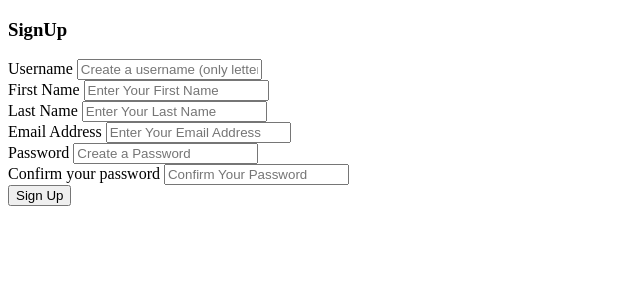
After one commit to Shawner1/WowProject, a Django app: page /signup in a window 1280 px wide. The commit adds this page. Shown: the top 300 px of the page, without its empty margins (0-640 px from the left). Run offline with Django 4.2, Linux system fonts and the light colour scheme.

Commit message:
added signin, signup, signout

```diff
--- /dev/null
+++ b/wow_bizwiz/bizwiz/Templates/signup.html
@@ -0,0 +1,38 @@
+<!DOCTYPE html>
+<html lang="en">
+    <head>
+        <meta charset="UTF-8">
+        <meta http-equiv="X-UA-Compatible" content="IE=edge">
+        <title></title>
+        <meta name="description" content="">
+        <meta name="viewport" content="width=device-width, initial-scale=1.0">
+
+    </head>
+    <body>
+        <h3>SignUp</h3>
+
+        <form action="/signup" method="post">
+        {% csrf_token %}
+            <label for="">Username</label>
+            <input type="text" id="username" name="username" placeholder="Create a username (only letters and numbers)" Required>
+            <br>
+            <label for="">First Name</label>
+            <input type="text" id="fname" name="fname" placeholder="Enter Your First Name" Required>
+            <br>
+            <label for="">Last Name</label>
+            <input type="text" id="lname" name="lname" placeholder="Enter Your Last Name" Required>
+            <br>
+            <label for="">Email Address</label>
+            <input type="email" id="email" name="email" placeholder="Enter Your Email Address" Required>
+            <br>
+            <label for="">Password</label>
+            <input type="password" id="pass1" name="pass1" placeholder="Create a Password" Required>
+            <br>
+            <label for="">Confirm your password</label>
+            <input type="password" id="pass2" name="pass2" placeholder="Confirm Your Password" Required>
+            <br>
+            <button type="submit">Sign Up</button>
+
+        </form>
+    </body>
+</html>
--- a/wow_bizwiz/bizwiz/urls.py
+++ b/wow_bizwiz/bizwiz/urls.py
@@ -1,7 +1,14 @@
 from django.urls import path
 from bizwiz.views import *
+from django.contrib import admin
+from django.urls import path, include
+from . import views
 
 urlpatterns = [
+ path('', views.homee, name="homee"),
+ path('signup', views.signup, name="signup"),
+ path('signin', views.signin, name="signin"),
+ path('signout', views.signout, name="signout"),
  path('', HomeView.as_view(), name='home'),
  path('industry/<int:industry_id>/', IndustryView.as_view(), name='industry'),
  path('question/<int:industry_id>/<int:question_id>/', Specific_QuestionView.as_view(), name= 'specific_question'),
--- a/wow_bizwiz/bizwiz/views.py
+++ b/wow_bizwiz/bizwiz/views.py
@@ -2,6 +2,11 @@ from django.shortcuts import render, redirect
 from django.views import View
 from bizwiz.models import *
 from bizwiz.forms import *
+from django.shortcuts import redirect, render
+from django.http import HttpResponse
+from django.contrib.auth.models import User
+from django.contrib import messages
+from django.contrib.auth import authenticate, login, logout
 
 # Create your views here.
 
@@ -87,3 +92,58 @@ class Updating_PageView(View):
             answer.delete()
         # "redirect" to the specific question page
         return redirect('specific_question',industry_id=industry_id,question_id=question_id)
+
+
+#views fot logging in
+def homee(request):
+    return render(request, "index.html")
+
+def signup(request):
+
+    if request.method =="POST":
+        username = request.POST['username']
+        fname = request.POST['fname']
+        lname = request.POST['lname']
+        email = request.POST['email']
+        pass1 = request.POST['pass1']
+        pass2 = request.POST['pass2']
+
+
+        myuser = User.objects.create_user(username, email, pass1)
+        myuser.first_name = fname
+        myuser.last_name = lname
+
+        myuser.save()
+
+        messages.success(request, "Your Account has been successfully created.")
+
+        return redirect('signin')
+
+
+    return render(request, "signup.html")
+
+
+def signin(request):
+
+    if request.method == 'POST':
+        username = request.POST['username']
+        pass1 = request.POST['pass1']
+
+        user = authenticate(username=username, password=pass1)
+
+        if user is not None:
+            login(request, user)
+            fname = user.first_name
+            return render(request, "home.html", {'fname': fname})
+
+        else:
+            messages.error(request, "Bad Credentials!")
+            return redirect('homee')
+
+    return render(request, "signin.html")
+
+
+def signout(request):
+    logout(request)
+    messages.success(request, "Logged Out Sucessfully!")
+    return redirect('homee')
```
Also changed, not shown: wow_bizwiz/bizwiz/Templates/home.html (+22 -0 lines), wow_bizwiz/bizwiz/Templates/index.html (added, +34 -0 lines), wow_bizwiz/bizwiz/Templates/signin.html (added, +26 -0 lines), wow_bizwiz/db (7).sqlite3 (added).
